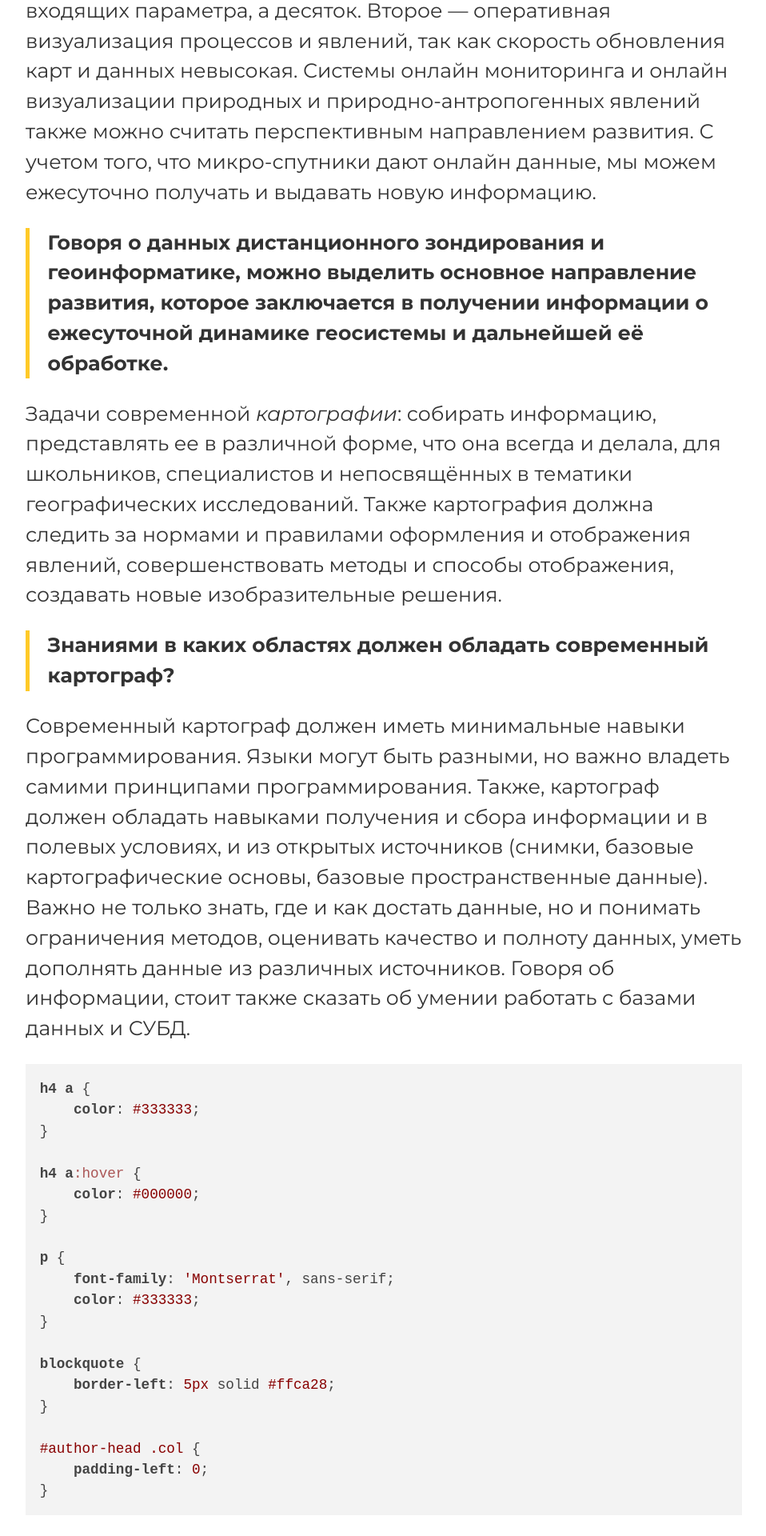
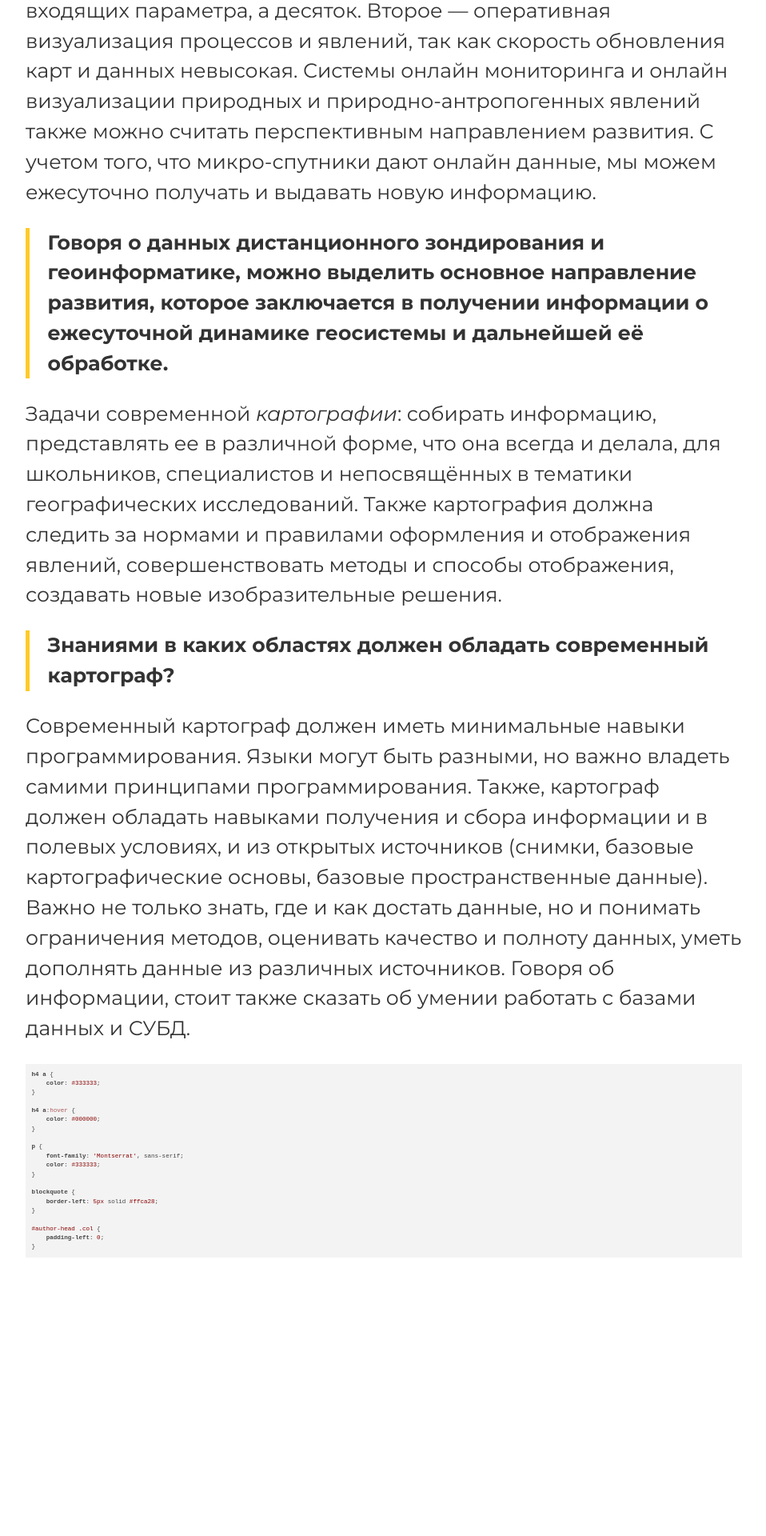
Before and after one commit to gtitov/cartpost, a Jekyll site: the page built from _posts/2018-09-23-medvedev.md, in a window 1280 px wide. Shown: the part 1352-3272 px from the top of the page at 80% size, without its empty margins (160-1118 px from the left). Built offline with Jekyll 4.4.1, drawn with Linux system fonts in a browser that asks for light colours; nearby versions of some CDN libraries; after the commit the page ends 2949 px from its top, so only the background shows below that.

Commit message:
font-size

```diff
--- a/_sass/main.scss
+++ b/_sass/main.scss
@@ -44,7 +44,7 @@ blockquote {
 }
 
 code {
-    font-size: 70%;
+    font-size: 30%;
 }
 
 #author-head .col {
```
